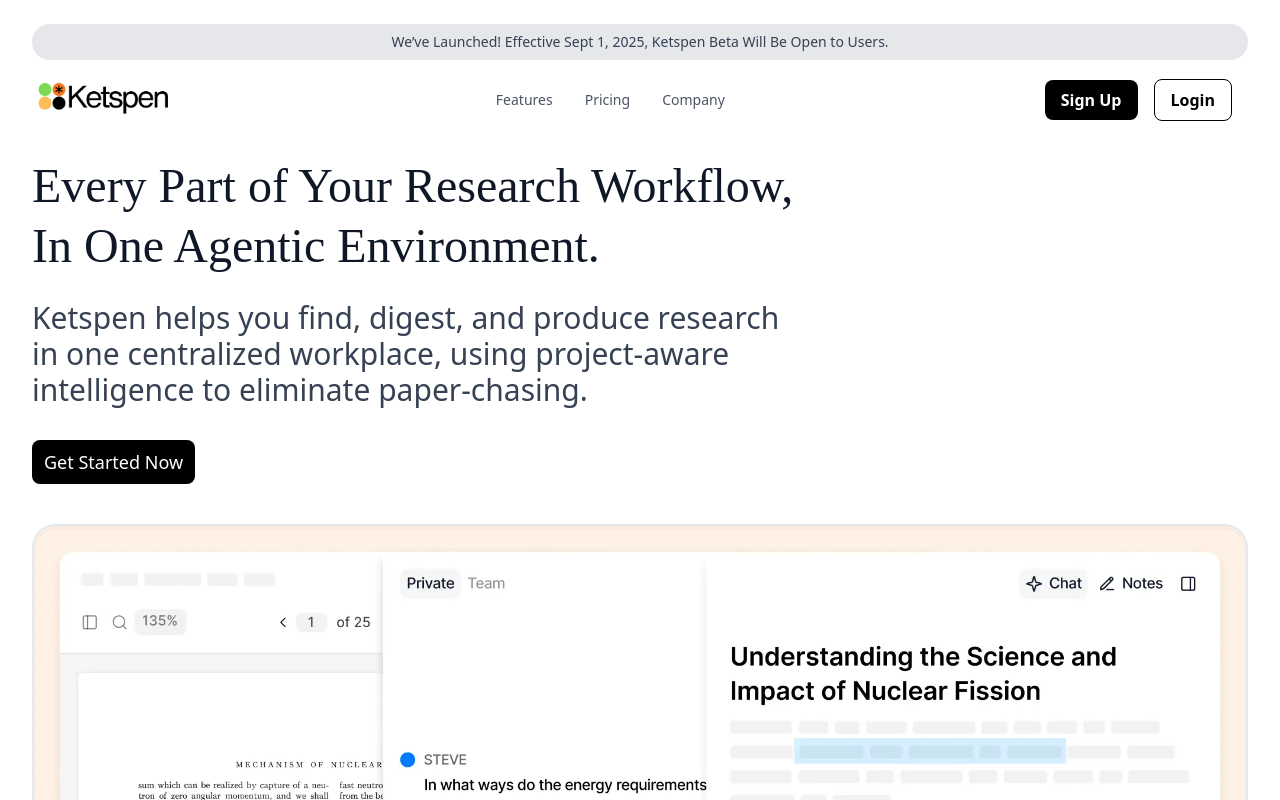
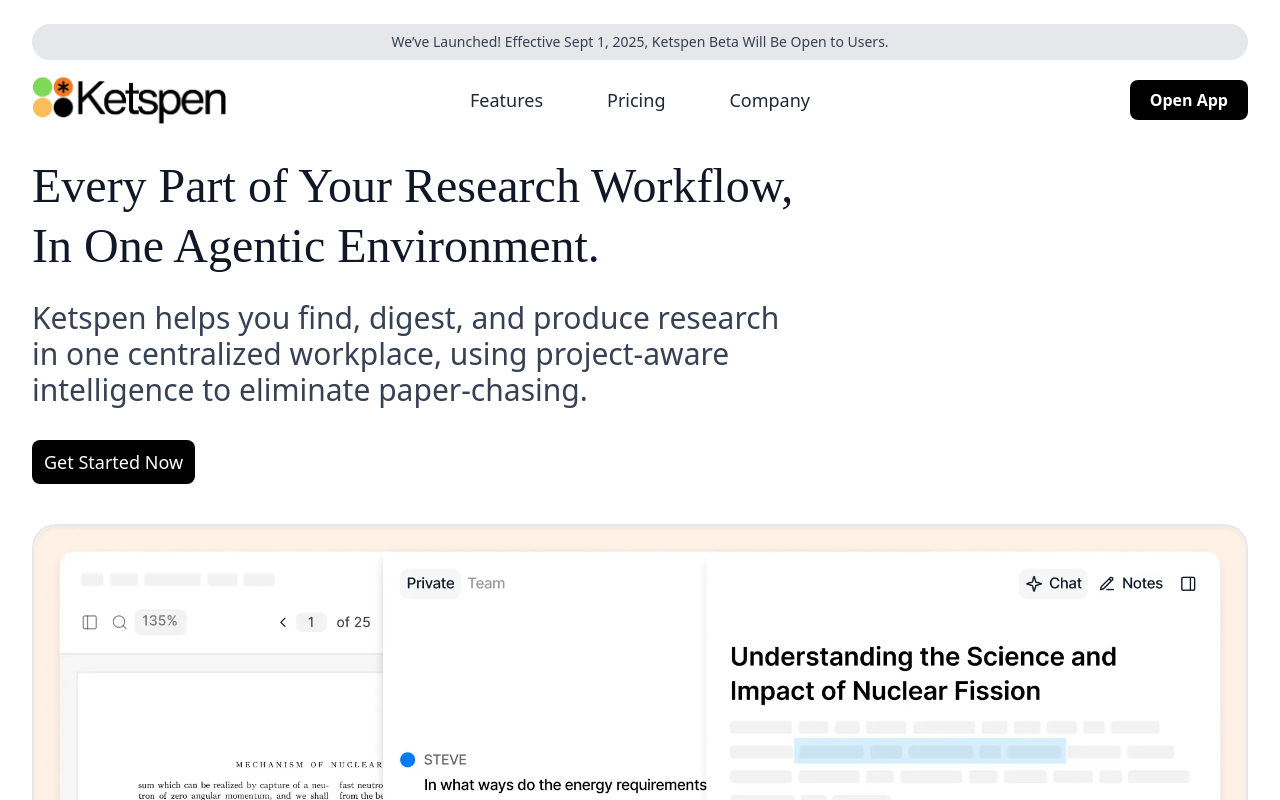
Before and after one commit to Kevin-Liu-01/sevenfold-research-app, a React (Vite) app: page / in a window 1280 px wide. Shown: the top 800 px of the page. Built offline with nearby package versions, Linux system fonts and the light colour scheme; no server answers; a web font is replaced by a local one.

Commit message:
Improve navbar aesthetics

```diff
--- a/src/components/default/navbar.tsx
+++ b/src/components/default/navbar.tsx
@@ -1,7 +1,6 @@
 import React, { useState } from "react";
 import { MenuIcon, XIcon } from "lucide-react";
 import { Link } from "react-router-dom";
-// import { GlobeAltIcon } from "@heroicons/react/24/outline";
 
 export const Navbar: React.FC = () => {
   const [isOpen, setIsOpen] = useState(false);
@@ -13,21 +12,17 @@
         We’ve Launched! Effective Sept 1, 2025, Ketspen Beta Will Be Open to
         Users.
       </div>
+
       <div className="max-w-7xl mx-auto px-4 py-2 sm:px-6 lg:px-8">
-        <div className="flex items-center justify-between h-16">
+        <div className="grid grid-cols-3 h-16 items-center">
           {/* Left: Ketspen logo */}
-          <div className="flex-shrink-0">
+          <div className="col-span-1 justify-start">
             <Link
               to="/"
               className="text-2xl flex items-center font-bold text-gray-800"
             >
-              {/* <GlobeAltIcon
-                className="inline-block h-8 w-8 mr-2
-              "
-              />
-              Ketspen */}
               <img
-                src="/images/Ketspen_logo.png"
+                src="/images/ketspen_logo.png"
                 className="h-12 "
                 alt="Ketspen Logo"
               />
@@ -35,30 +30,36 @@
           </div>
 
           {/* Center: Nav Links */}
-          <div className="hidden md:flex text-sm space-x-8">
+          <div className="col-span-1 justify-center md:flex text-lg space-x-16">
             <a
               href="#features"
-              className="text-gray-600 hover:text-gray-900 font-medium transition"
+              className="text-gray-800 hover:text-gray-900 font-medium transition"
             >
               Features
             </a>
             <Link
               to="/pricing"
-              className="text-gray-600 hover:text-gray-900 font-medium transition"
+              className="text-gray-800 hover:text-gray-900 font-medium transition"
             >
               Pricing
             </Link>
             <Link
               to="/company"
-              className="text-gray-600 hover:text-gray-900 font-medium transition"
+              className="text-gray-800 hover:text-gray-900 font-medium transition"
             >
               Company
             </Link>
           </div>
 
           {/* Right: CTA Buttons / Mobile Hamburger */}
-          <div className="flex items-center space-x-4">
+          <div className="col-span-1 justify-end flex">
             <Link
+              to="/home"
+              className="hidden md:inline-block bg-black text-white font-semibold px-5 py-2 rounded-lg hover:bg-gray-800 transition"
+            >
+              Open App
+            </Link>
+            {/* <Link
               to="/signup"
               className="hidden md:inline-block bg-black text-white font-semibold px-4 py-2 rounded-lg hover:bg-gray-800 transition"
             >
@@ -69,7 +70,7 @@
               className="hidden md:inline-block text-black font-semibold px-4 py-2 border border-black rounded-lg hover:bg-gray-50 transition"
             >
               Login
-            </Link>
+            </Link> */}
 
             {/* Mobile menu toggle button */}
             <button
--- a/src/components/workbench/PaperViewer.tsx
+++ b/src/components/workbench/PaperViewer.tsx
@@ -24,13 +24,26 @@
   useEffect(() => {
     if (viewerRef.current && !initRef.current) {
       initRef.current = true;
-      WebViewer({ path: '/webviewer' }, viewerRef.current).then(
+      WebViewer({
+        path: '/webviewer',
+        // TODO: Add logic to remove these elements elsewhere (including the shortcuts)
+        disabledElements: [
+          'toolbarGroup-Shapes',
+          'toolbarGroup-Insert',
+          'toolbarGroup-FillAndSign',
+        ],
+      }, viewerRef.current)
+      .then(
         (inst: any) => {
           setInstance(inst);
           inst.Core.documentViewer.addEventListener(
             'documentLoadFailed',
             (evt: any) => console.error('PDF failed to load:', evt)
           );
+          inst.UI.setZoomStepFactors([
+            { step: 7,  startZoom: 0   },
+            { step: 10, startZoom: 200 },
+          ]);
         }
       );
     }
--- a/src/pages/HomePage.tsx
+++ b/src/pages/HomePage.tsx
@@ -45,7 +45,7 @@
   const handleSignOut = async () => {
     try {
       await signOut();
-      navigate("/");
+      navigate("/", {replace: true});
     } catch (error) {
       console.error("Error signing out:", error);
     }
```
Also changed, not shown: src/pages/LandingPage.tsx (+0 -18 lines), public/images/Ketspen_logo.png, 1 other file (tests, documents, lock files or other folders).
